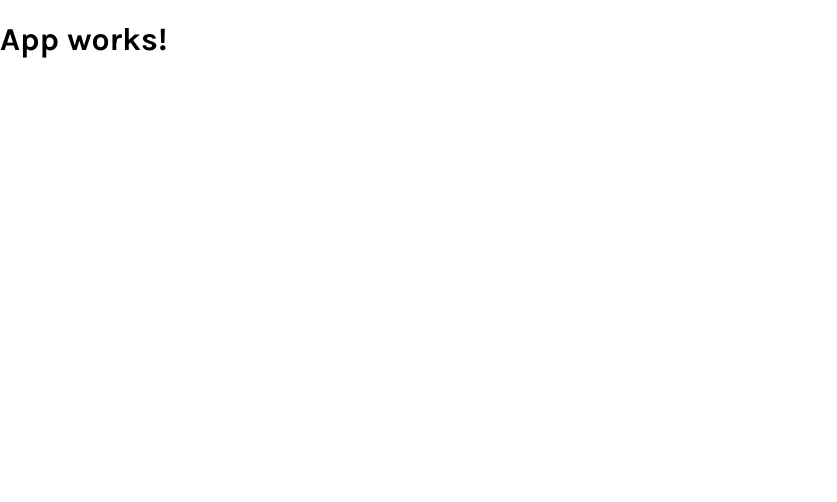
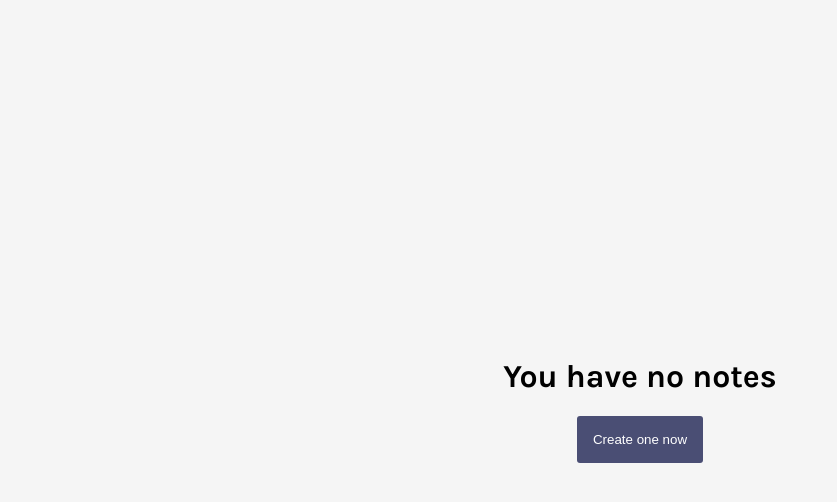
Before and after one commit to Francisco-Webdeveloper/markdown-notes-app, a React (Create React App) app: page / in a window 1280 px wide. Shown: the top 502 px of the page, without its empty margins (0-837 px from the left). Built offline with nearby package versions, Linux system fonts and the light colour scheme.

Commit message:
created and styled no-notes div

```diff
--- a/src/App.js
+++ b/src/App.js
@@ -1,9 +1,30 @@
 import React from "react";
+import Split from "react-split";
+import { nanoid } from "nanoid";
 
 export default function App() {
+  const [notes, setNotes] = React.useState([]);
+  const [currentNoteId, setCurrentNoteId] = React.useState(
+    (notes[0] && notes[0].id) || ""
+  );
+
+  function createNewNote() {
+    const newNote = {
+      id: nanoid(),
+      body: "# Type your note's title here",
+    };
+    setNotes((prevNotes) => [...prevNotes, newNote]);
+    setCurrentNoteId(newNote.id);
+  }
+
   return (
-    <div className="container">
-      <h1>App works!</h1>
-    </div>
+    <main>
+      <div className="no-notes">
+        <h1>You have no notes</h1>
+        <button className="first-note" onClick={createNewNote}>
+          Create one now
+        </button>
+      </div>
+    </main>
   );
 }
--- a/src/style.css
+++ b/src/style.css
@@ -7,3 +7,26 @@ body {
   padding: 0;
   font-family: "Karla", sans-serif;
 }
+
+button:focus {
+  outline: none;
+}
+
+.no-notes {
+  width: 100%;
+  height: 100vh;
+  display: flex;
+  flex-direction: column;
+  justify-content: center;
+  align-items: center;
+  background-color: whitesmoke;
+}
+
+.first-note {
+  cursor: pointer;
+  background-color: #4a4e74;
+  border: none;
+  color: white;
+  border-radius: 3px;
+  padding: 1rem;
+}
```
